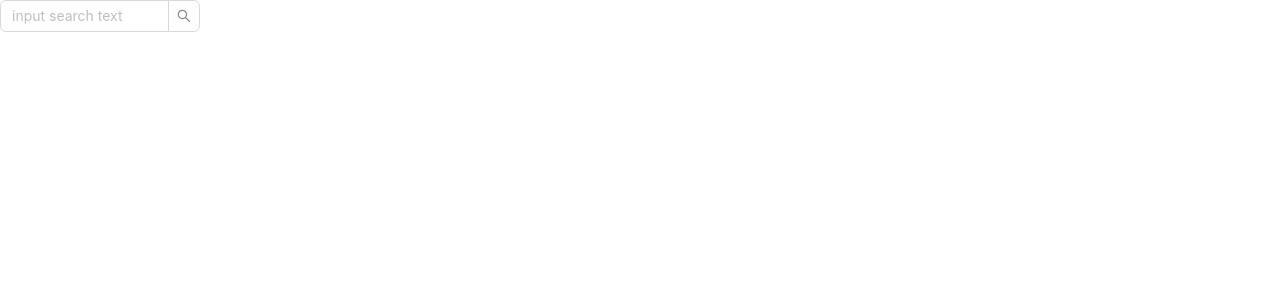
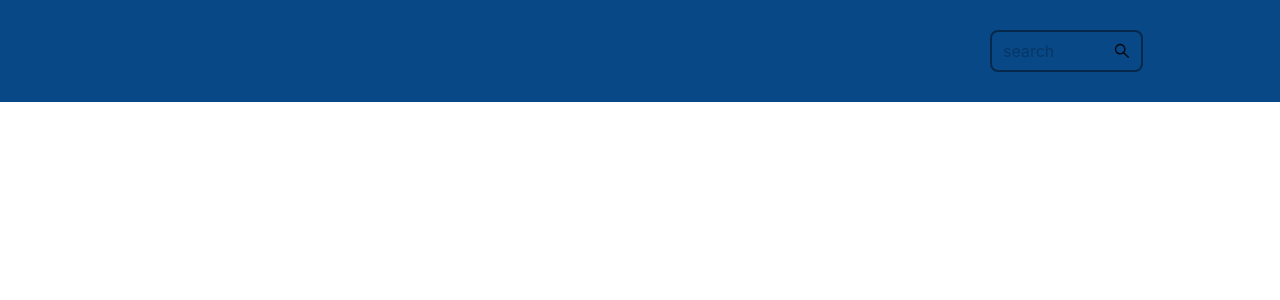
Before and after one commit to Sapnaasubedi/MovieApp, a React (Create React App) app in the folder movie-app/: page / in a window 1280 px wide. Shown: the top 300 px of the page. Built offline with nearby package versions, Linux system fonts and the light colour scheme.

Commit message:
feat: add search style

```diff
--- a/movie-app/src/App.js
+++ b/movie-app/src/App.js
@@ -1,13 +1,18 @@
-import { Input } from 'antd';
-const { Search } = Input;
-function App() {
-  const onSearch = (value, _e, info) => console.log(info?.source, value);
+import { Row, Col, Flex } from "antd";
+import React from "react";
+import SearchBox from "./components/SearchBox";
 
+const App = () => {
   return (
-    <div className="App">
-       <Search placeholder="input search text" onSearch={onSearch} style={{ width: 200 }} />
-    </div>
+
+      <Row style={{ backgroundColor: "#094887" }} >
+
+        <Col span={4} offset={18}>
+          <SearchBox />
+        </Col>
+      </Row>
+
   );
-}
+};
 
 export default App;
--- /dev/null
+++ b/movie-app/src/components/SearchBox.js
@@ -0,0 +1,14 @@
+import React from 'react'
+import { Input } from 'antd';
+import { SearchOutlined } from '@ant-design/icons';
+
+const SearchBox = () => {
+    const onSearch = (value, _e, info) => console.log(info?.source, value);
+
+  return (
+    <div style={{ margin: 30 }}> <Input size="large" onSearch={onSearch} placeholder="search" suffix={<SearchOutlined />} style={{background:'#094887' , border:'2px solid #05294d', borderRadius:'8'}}/>
+</div>
+  )
+}
+
+export default SearchBox
```
